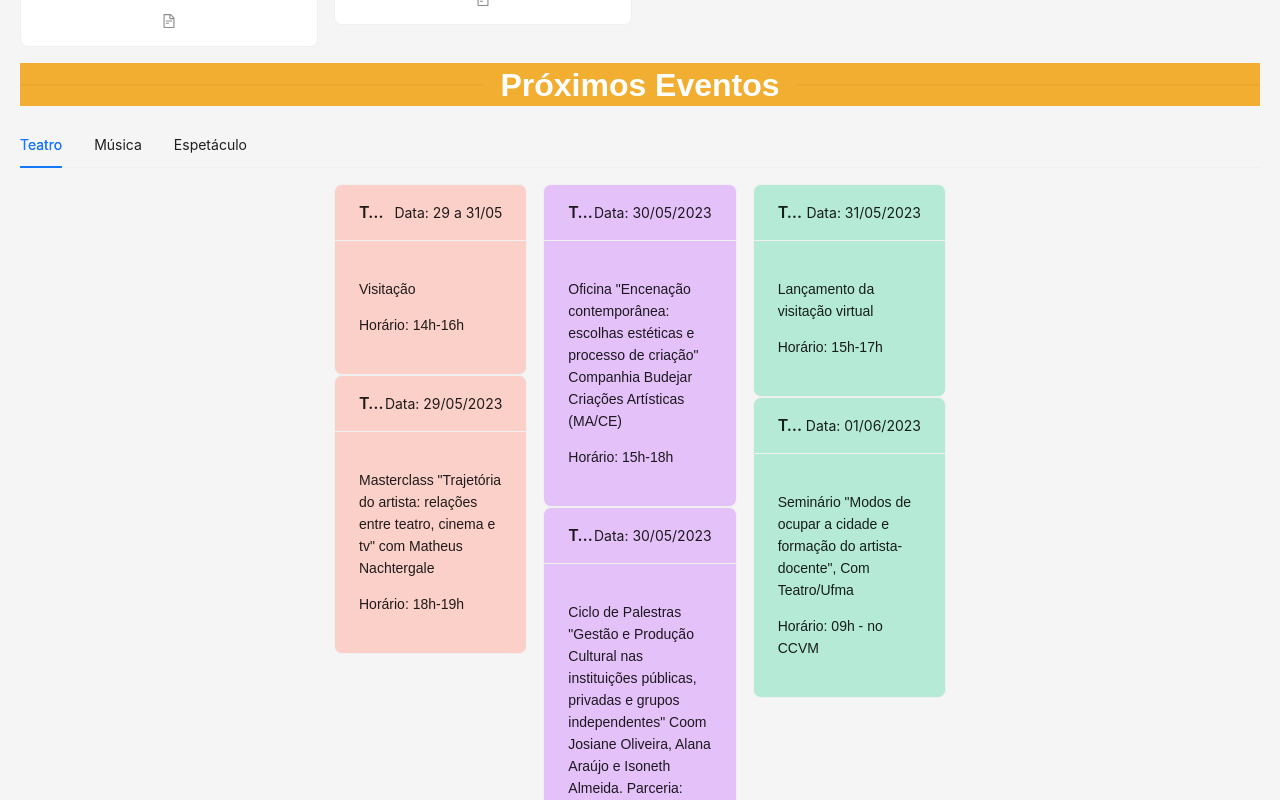
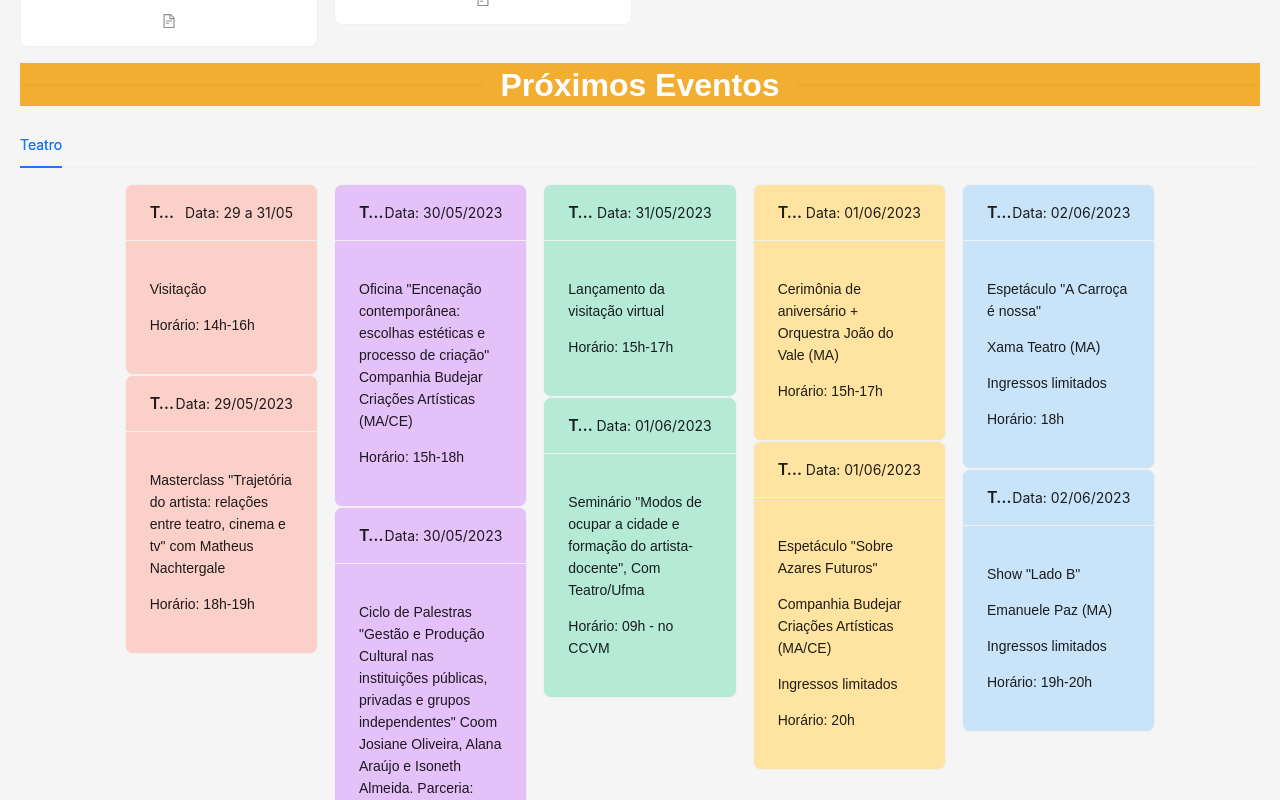
Before and after one commit to lucyfurt/SITE-TEATRO-ARTHUR-AZEVEDO-REACT-JAVASCRIPT, a React (Create React App) app: page / in a window 1280 px wide. Shown: the part 1400-2200 px from the top of the page. Built offline with nearby package versions, Linux system fonts and the light colour scheme.

Commit message:
programacao responsiva

```diff
--- a/src/components/Content/Programacao.js
+++ b/src/components/Content/Programacao.js
@@ -1,8 +1,7 @@
 import React from 'react';
-import { Card, Tabs, Row, Col, Input, Calendar } from 'antd';
+import { Card, Tabs, Row, Col } from 'antd';
 
 const { TabPane } = Tabs;
-const { Search } = Input;
 
 const TheatreSchedule = () => {
     const cardColors = ['#FAD0C9', '#E4C1F9', '#B5EAD7', '#FFE4A1', '#C9E4F9'];
@@ -83,10 +82,6 @@ const TheatreSchedule = () => {
                                 <p>Horário: 09h - no CCVM</p>
                             </Card>
                         </Col>
-                    </Row>
-                </TabPane>
-                <TabPane tab="Música" key="2">
-                    <Row gutter={[16, 16]} justify="center">
                         <Col xs={24} sm={12} md={8} lg={6} xl={4}>
                             <Card
                                 title="TAA 206 anos"
@@ -96,24 +91,6 @@ const TheatreSchedule = () => {
                                 <p>Cerimônia de aniversário + Orquestra João do Vale (MA)</p>
                                 <p>Horário: 15h-17h</p>
                             </Card>
-                        </Col>
-                        <Col xs={24} sm={12} md={8} lg={6} xl={4}>
-                            <Card
-                                title="TAA 206 anos"
-                                extra="Data: 02/06/2023"
-                                style={{ backgroundColor: cardColors[4] }}
-                            >
-                                <p>Show "Lado B"</p>
-                                <p>Emanuele Paz (MA)</p>
-                                <p>Ingressos limitados</p>
-                                <p>Horário: 19h - 20h</p>
-                            </Card>
-                        </Col>
-                    </Row>
-                </TabPane>
-                <TabPane tab="Espetáculo" key="3">
-                    <Row gutter={[16, 16]} justify="center">
-                        <Col xs={24} sm={12} md={8} lg={6} xl={4}>
                             <Card
                                 title="TAA 206 anos"
                                 extra="Data: 01/06/2023"
@@ -136,6 +113,16 @@ const TheatreSchedule = () => {
                                 <p>Ingressos limitados</p>
                                 <p>Horário: 18h</p>
                             </Card>
+                            <Card
+                                title="TAA 206 anos"
+                                extra="Data: 02/06/2023"
+                                style={{ backgroundColor: cardColors[4] }}
+                            >
+                                <p>Show "Lado B"</p>
+                                <p>Emanuele Paz (MA)</p>
+                                <p>Ingressos limitados</p>
+                                <p>Horário: 19h-20h</p>
+                            </Card>
                         </Col>
                     </Row>
                 </TabPane>
```
